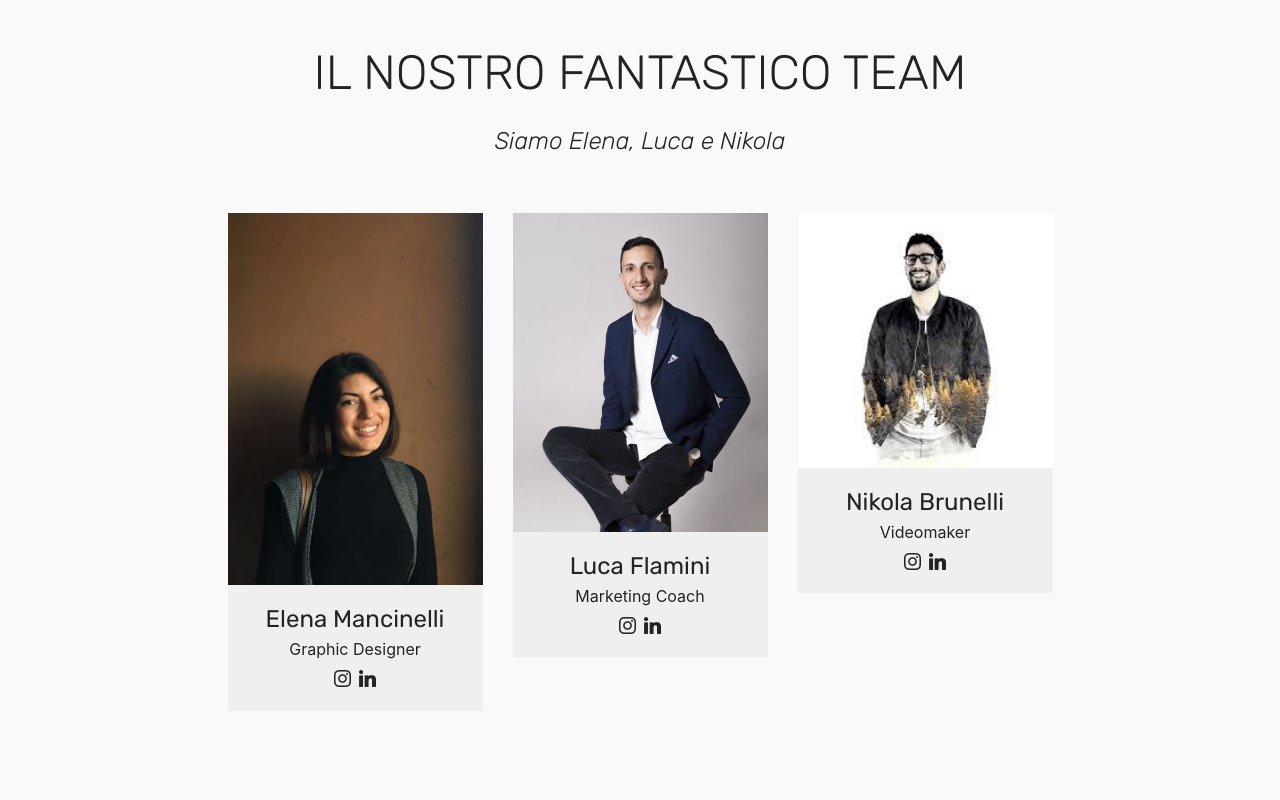
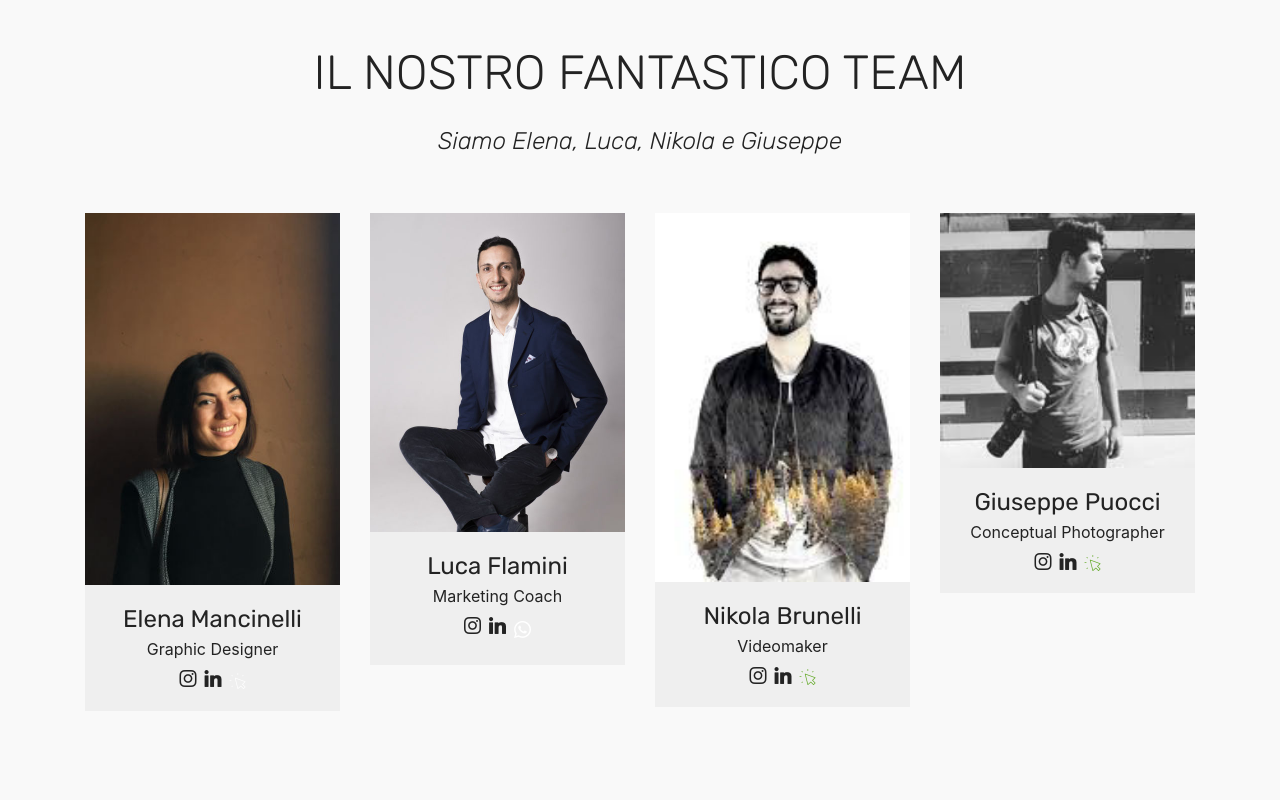
Before and after one commit to tenutapiucantina/anteprima, a plain HTML site: page index.html in a window 1280 px wide. Shown: the part 1300-2100 px from the top of the page. Drawn offline with Linux system fonts and the light colour scheme; files whose address does not match are found by name.

Commit message:
create github pages

```diff
--- a/index.html
+++ b/index.html
@@ -61,7 +61,7 @@
     </div>
 </section>
 
-<section class="engine"><a href="https://mobirise.info/d">website maker</a></section><section class="mbr-section article content10 cid-ra8JWmXi4W" id="content10-8">
+<section class="engine"><a href="https://mobirise.info">Mobirise</a></section><section class="mbr-section article content10 cid-ra8JWmXi4W" id="content10-8">
 
 
 
@@ -84,7 +84,7 @@
             IL NOSTRO FANTASTICO TEAM
         </h2>
         <h3 class="pb-5 mbr-section-subtitle mbr-fonts-style mbr-light display-5"><em>
-            Siamo Elena, Luca e Nikola</em></h3>
+            Siamo Elena, Luca, Nikola e Giuseppe</em></h3>
         <div class="row media-row">
 
         <div class="team-item col-lg-3 col-md-6">
@@ -105,9 +105,9 @@
                         <a href="https://it.linkedin.com/in/elena-mancinelli" target="_blank">
                             <span class="p-1 mbr-iconfont mbr-iconfont-social socicon-linkedin socicon"></span>
                         </a>
-                        <a href="https://plus.google.com/u/0/+Mobirise" target="_blank">
 
-                        </a>
+                            <span class="p-1 mbr-iconfont mbr-iconfont-social mbri-cursor-click" style="color: rgb(255, 255, 255); fill: rgb(255, 255, 255);"></span>
+
                         <a href="https://www.linkedin.com/in/mobirise" target="_blank">
 
                         </a>
@@ -138,9 +138,9 @@
                         <a href="https://it.linkedin.com/in/lucaflamini" target="_blank">
                             <span class="p-1 mbr-iconfont mbr-iconfont-social socicon-linkedin socicon"></span>
                         </a>
-                        <a href="https://www.instagram.com/winando.ig/ " target="_blank">
 
-                        </a>
+                            <span class="p-1 mbr-iconfont mbr-iconfont-social socicon-whatsapp socicon" style="color: rgb(255, 255, 255); fill: rgb(255, 255, 255);"></span>
+
                         <a href="https://www.linkedin.com/in/mobirise" target="_blank">
 
                         </a>
@@ -154,7 +154,7 @@
                 </div>
             </div><div class="team-item col-lg-3 col-md-6">
                 <div class="item-image">
-                    <img src="assets/images/niko-225x225.jpg" alt="" title="">
+                    <img src="assets/images/niko-2-225x225.jpg" alt="" title="">
                 </div>
                 <div class="item-caption py-3">
                     <div class="item-name px-2">
@@ -171,8 +171,41 @@
                         <a href="https://it.linkedin.com/in/nikolabrunelli" target="_blank">
                             <span class="p-1 mbr-iconfont mbr-iconfont-social socicon-linkedin socicon"></span>
                         </a>
-                        <a href="https://plus.google.com/u/0/+Mobirise" target="_blank">
+                        <a href="http://www.wareenvalse.it/" target="_blank">
+                            <span class="p-1 mbr-iconfont mbr-iconfont-social mbri-cursor-click"></span>
+                        </a>
+                        <a href="https://www.linkedin.com/in/mobirise" target="_blank">
 
+                        </a>
+                        <a href="https://www.instagram.com/mobirise/" target="_blank">
+
+                        </a>
+                        <a href="https://www.youtube.com/channel/UCt_tncVAetpK5JeM8L-8jyw" target="_blank">
+
+                        </a>
+                    </div>
+                </div>
+            </div><div class="team-item col-lg-3 col-md-6">
+                <div class="item-image">
+                    <img src="assets/images/giuse-200x200.jpg" alt="" title="">
+                </div>
+                <div class="item-caption py-3">
+                    <div class="item-name px-2">
+                        <p class="mbr-fonts-style display-5">
+                           Giuseppe Puocci</p>
+                    </div>
+                    <div class="item-role px-2">
+                        <p>Conceptual Photographer </p>
+                    </div>
+                    <div class="item-social pt-2">
+                        <a href="https://www.instagram.com/puocci_g/" target="_blank">
+                            <span class="p-1 mbr-iconfont mbr-iconfont-social socicon-instagram socicon"></span>
+                        </a>
+                        <a href="https://www.linkedin.com/in/giuseppe-puocci-46b171120/" target="_blank">
+                            <span class="p-1 mbr-iconfont mbr-iconfont-social socicon-linkedin socicon"></span>
+                        </a>
+                        <a href="http://www.wareenvalse.it/" target="_blank">
+                            <span class="p-1 mbr-iconfont mbr-iconfont-social mbri-cursor-click"></span>
                         </a>
                         <a href="https://www.linkedin.com/in/mobirise" target="_blank">
 
@@ -228,7 +261,7 @@
                 <div class="col-xs-12 col-md-6 align-left">
                     <div class="timeline-text-content">
                         <h4 class="mbr-timeline-title pb-3 mbr-fonts-style display-5">
-                            Analisi gratuita iniziale</h4>
+                            Analisi iniziale</h4>
                         <p class="mbr-timeline-text mbr-fonts-style display-7">
                             Stabiliamo un punto zero di quello che la tua azienda agricola sta facendo, per capire le priorità che ci sono dal punto di vista comunicativo (traduzioni, nuovi contenuti, brochure, video aziendale..) per le attività dell'anno sia interne alla cantina, sia in preparazione che durante gli eventi.</p>
                      </div>
@@ -293,7 +326,7 @@
         <div class="media-container-row">
             <div class="col-md-8 align-center">
                 <h2 class="pb-3 mbr-section-title mbr-fonts-style display-2">
-                    Per info WhatsApp<br>Luca<br>3791195725</h2>
+                    Per info Chiama o WhatsApp<br>Luca<br>3791195725</h2>
                 <div>
                     <div class="mbr-social-likes" data-counters="false">
 
```
Also changed, not shown: assets/images/hashes.json (+1 -1 lines), assets/images/giuse-200x200.jpg (added), assets/images/mbr-favicon.png (added), assets/images/niko-2-225x225.jpg (added), 1 other file.
